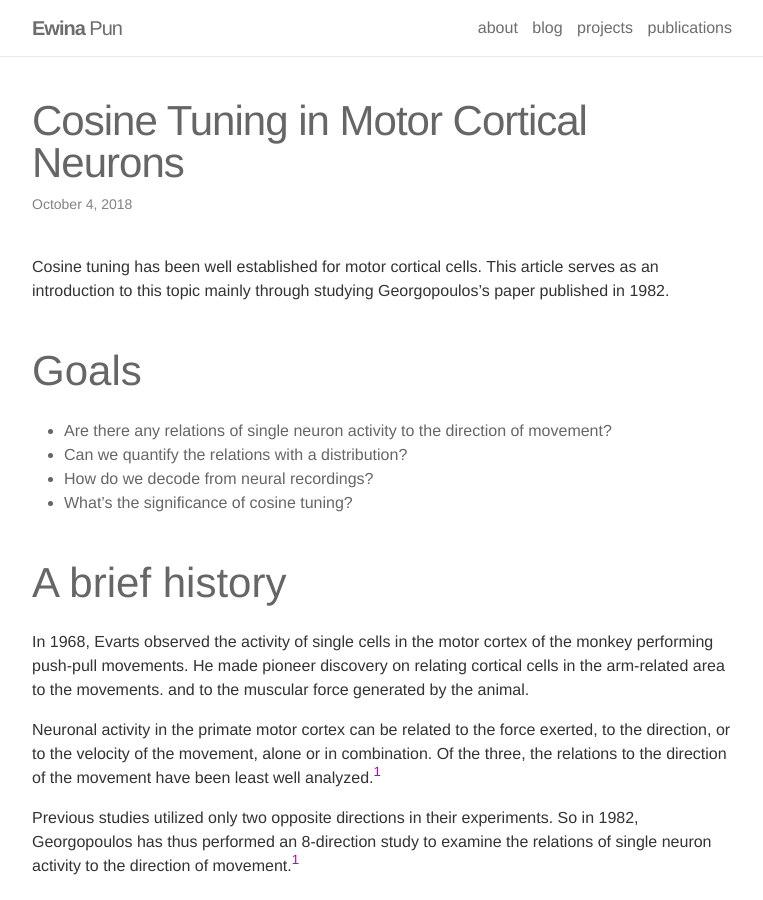
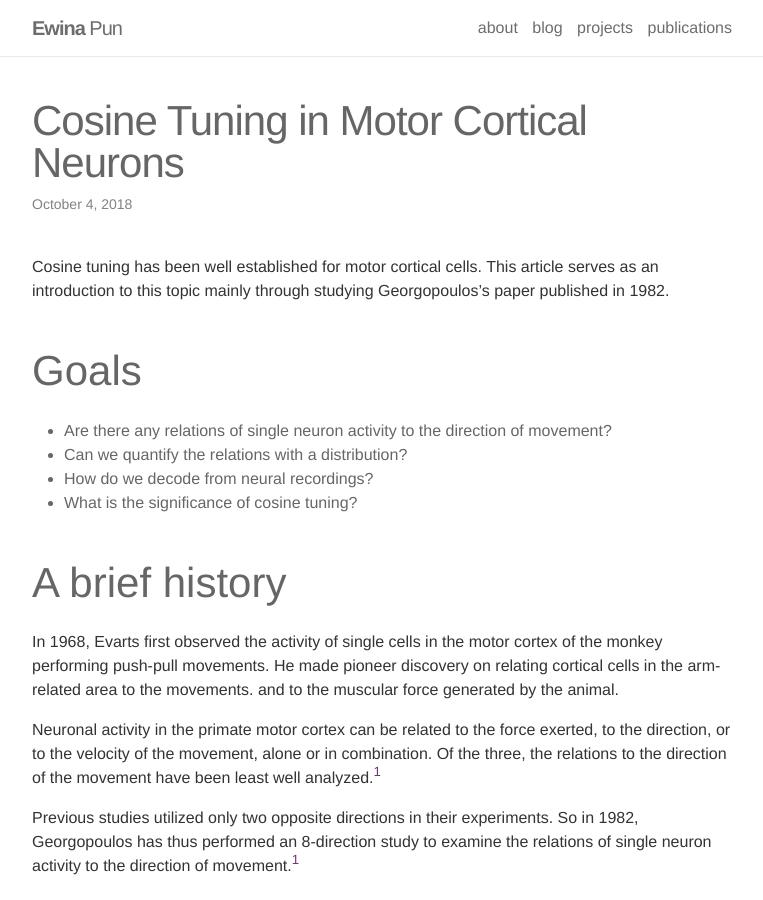
Before and after one commit to ewinapun/ewinapun.github.io, a Jekyll site: the page built from _posts/2018-09-22-cosine-tuning.md, in a window 1280 px wide and 900 px high. Shown: the whole window, without its empty margins (258-1021 px from the left). Built offline with Jekyll 4.4.1, drawn with Linux system fonts in a browser that asks for light colours; nearby versions of some CDN libraries; some of the changed text lies outside the part shown.

Commit message:
change post

```diff
--- a/_posts/2018-09-22-cosine-tuning.md
+++ b/_posts/2018-09-22-cosine-tuning.md
@@ -12,11 +12,11 @@ Cosine tuning has been well established for motor cortical cells. This article s
 * Are there any relations of single neuron activity to the direction of movement?
 * Can we quantify the relations with a distribution?
 * How do we decode from neural recordings?
-* What's the significance of cosine tuning?
+* What is the significance of cosine tuning?
 
 ## A brief history
 
-In 1968, Evarts observed the activity of single cells in the motor cortex of the monkey performing push-pull movements. He made pioneer discovery on relating cortical cells in the arm-related area to the movements. and to the muscular force generated by the animal.
+In 1968, Evarts first observed the activity of single cells in the motor cortex of the monkey performing push-pull movements. He made pioneer discovery on relating cortical cells in the arm-related area to the movements. and to the muscular force generated by the animal.
 
 Neuronal activity in the primate motor cortex can be related to the force exerted, to the direction, or to the velocity of the movement, alone or in combination. Of the three, the relations to the direction of the movement have been least well analyzed.[^Georgopoulos]
 
```
Also changed, not shown: other parts of _posts/2018-09-22-cosine-tuning.md (+3 -4 lines).
